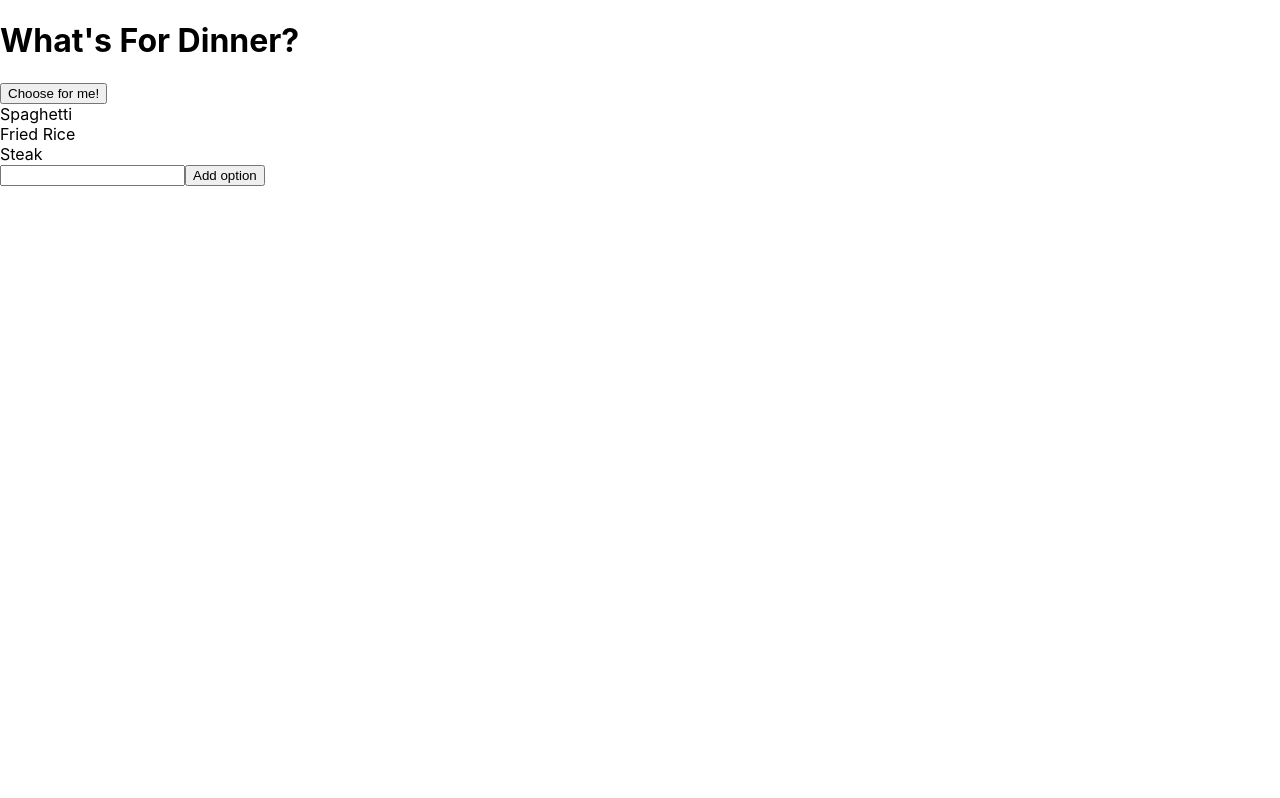
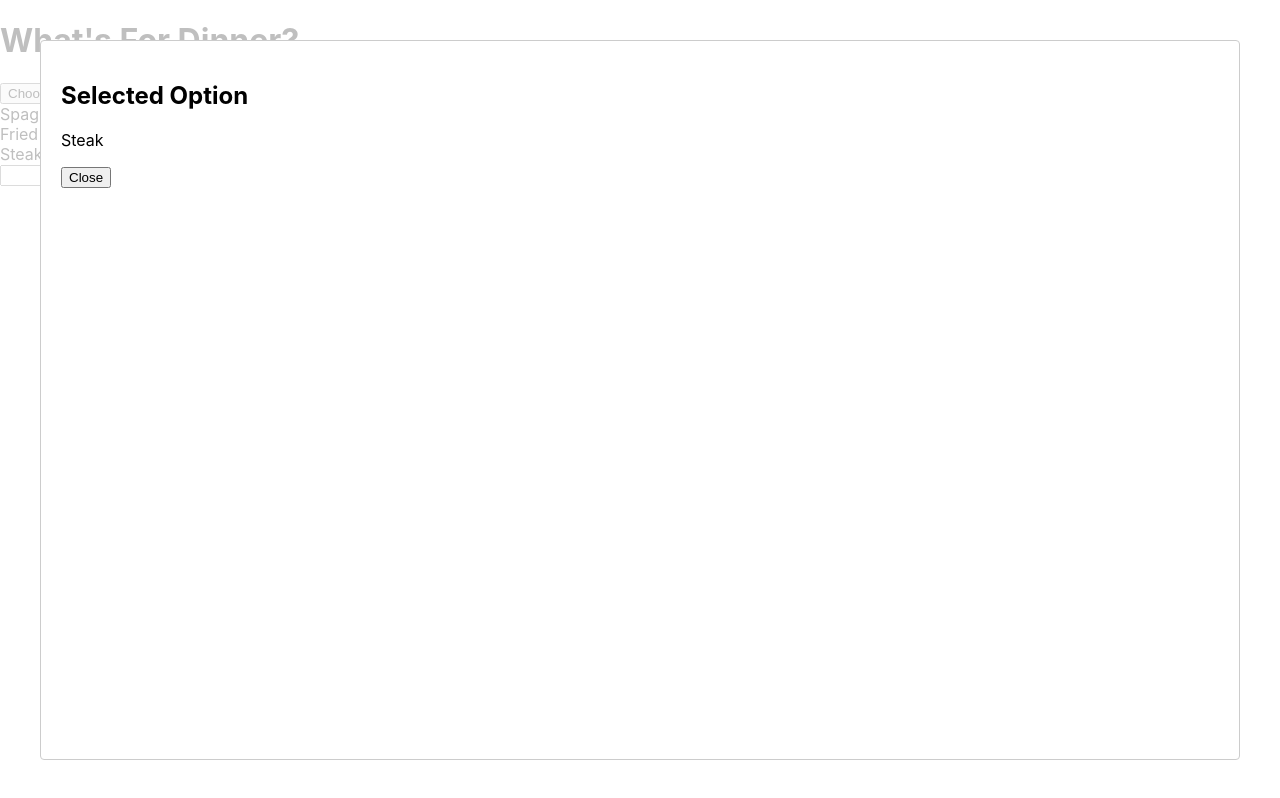
Before and after one commit to joseph-gansukh/whats-for-dinner, a React (Create React App) app: page / in a window 1280 px wide. Both pictures are taken after a click on the button "Choose for me!". Built offline with nearby package versions, Linux system fonts and the light colour scheme.

Commit message:
using react-modal, choose for me! button renders a modal with the randomly selected option

```diff
--- a/package.json
+++ b/package.json
@@ -8,6 +8,7 @@
     "@testing-library/user-event": "^7.1.2",
     "react": "^16.12.0",
     "react-dom": "^16.12.0",
+    "react-modal": "^3.11.1",
     "react-scripts": "3.3.0",
     "serialize-javascript": "^2.1.2"
   },
--- a/src/components/Action.js
+++ b/src/components/Action.js
@@ -1,9 +1,13 @@
 import React from 'react'
 
-export default function Action() {
+export default function Action(props) {
   return (
     <div>
-      <button>Choose for me!</button>
+      <button
+        onClick={props.handlePick}
+      >
+        Choose for me!
+      </button>
     </div>
   )
 }
--- a/src/components/App.js
+++ b/src/components/App.js
@@ -3,18 +3,37 @@ import Header from './Header'
 import Action from './Action'
 import DinnerOptions from './DinnerOptions'
 import NewOption from './NewOption'
+import Modal from './Modal'
 
 export default class App extends Component {
   state = {
-    options: ['Spaghetti', 'Fried Rice', 'Steak']
+    options: ['Spaghetti', 'Fried Rice', 'Steak'],
+    selectedOption: undefined
   }
+
+  handlePick = () => {
+    const randomNum = Math.floor(Math.random() * this.state.options.length)
+    const option = this.state.options[randomNum]
+    this.setState(() => ({ selectedOption: option }))
+  }
+
+  handleClearSelection = () => {
+    this.setState(() => ({ selectedOption: undefined }))
+  }
+
   render() {
     return (
       <div>
         <Header />
-        <Action />
+        <Action
+          handlePick={this.handlePick}
+        />
         <DinnerOptions options={this.state.options}/>
         <NewOption />
+        <Modal
+          selectedOption={this.state.selectedOption}
+          handleClearSelection={this.handleClearSelection}
+        />
       </div>
     )
   }
--- a/src/components/DinnerOptions.js
+++ b/src/components/DinnerOptions.js
@@ -5,7 +5,7 @@ export default function DinnerOptions(props) {
   return (
     <div>
       {props.options.map(option => (
-        <DinnerOption dinner={option} />
+        <DinnerOption key={option} dinner={option} />
       ))}
     </div>
   )
--- /dev/null
+++ b/src/components/Modal.js
@@ -0,0 +1,21 @@
+import React from 'react';
+import ReactModal from 'react-modal';
+
+const Modal = (props) => (
+  <ReactModal
+    isOpen={props.selectedOption}
+    onRequestClose={props.handleClearSelection}
+    contentLabel={`Selected option is ${props.selectedOption}`}
+    closeTimeoutMS={50}
+  >
+    <h2>Selected Option</h2>
+    <p>{props.selectedOption}</p>
+    <button
+      onClick={props.handleClearSelection}
+    >
+      Close
+    </button>
+  </ReactModal>
+)
+
+export default Modal
```
Also changed, not shown: 1 other file (tests, documents, lock files or other folders).
